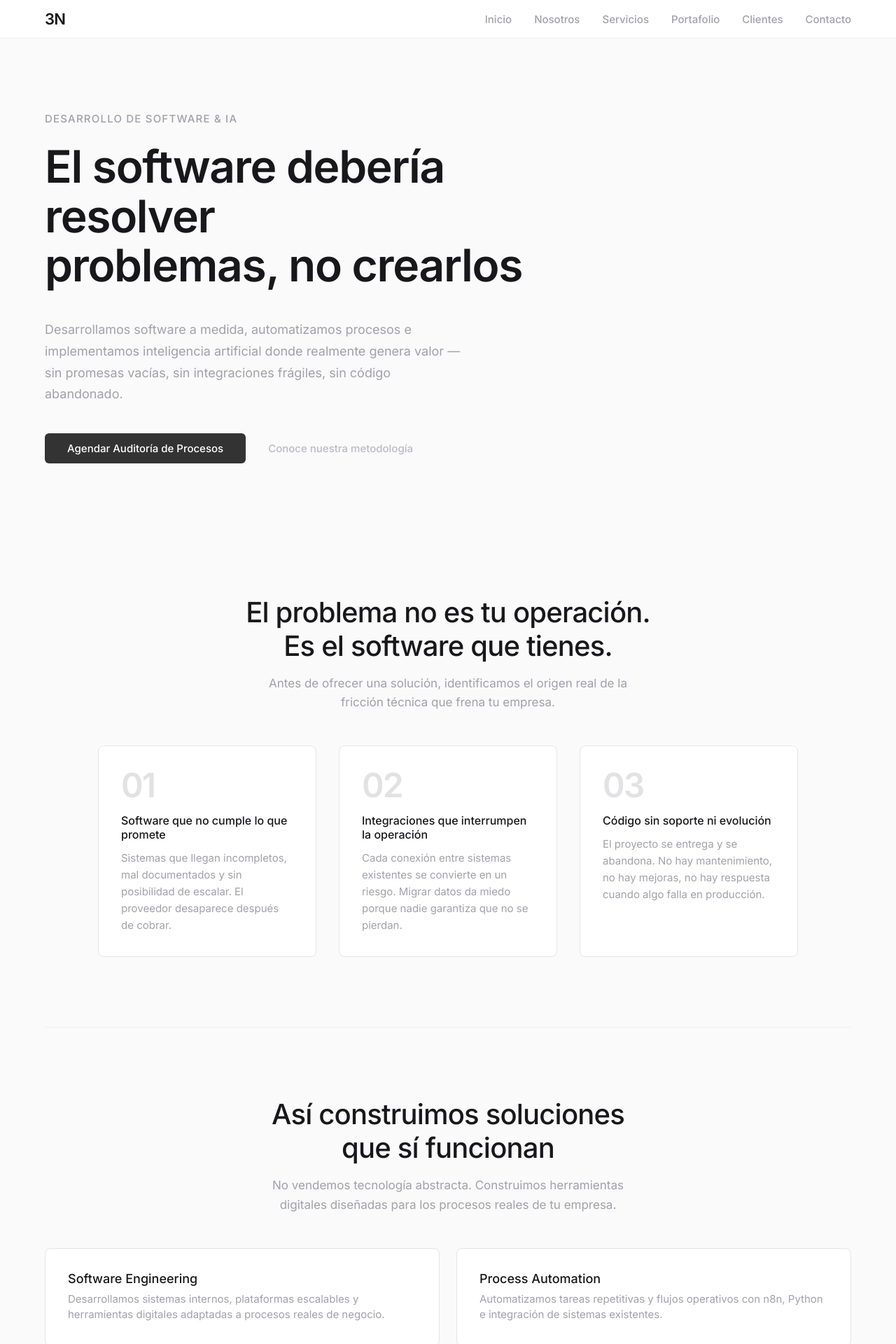
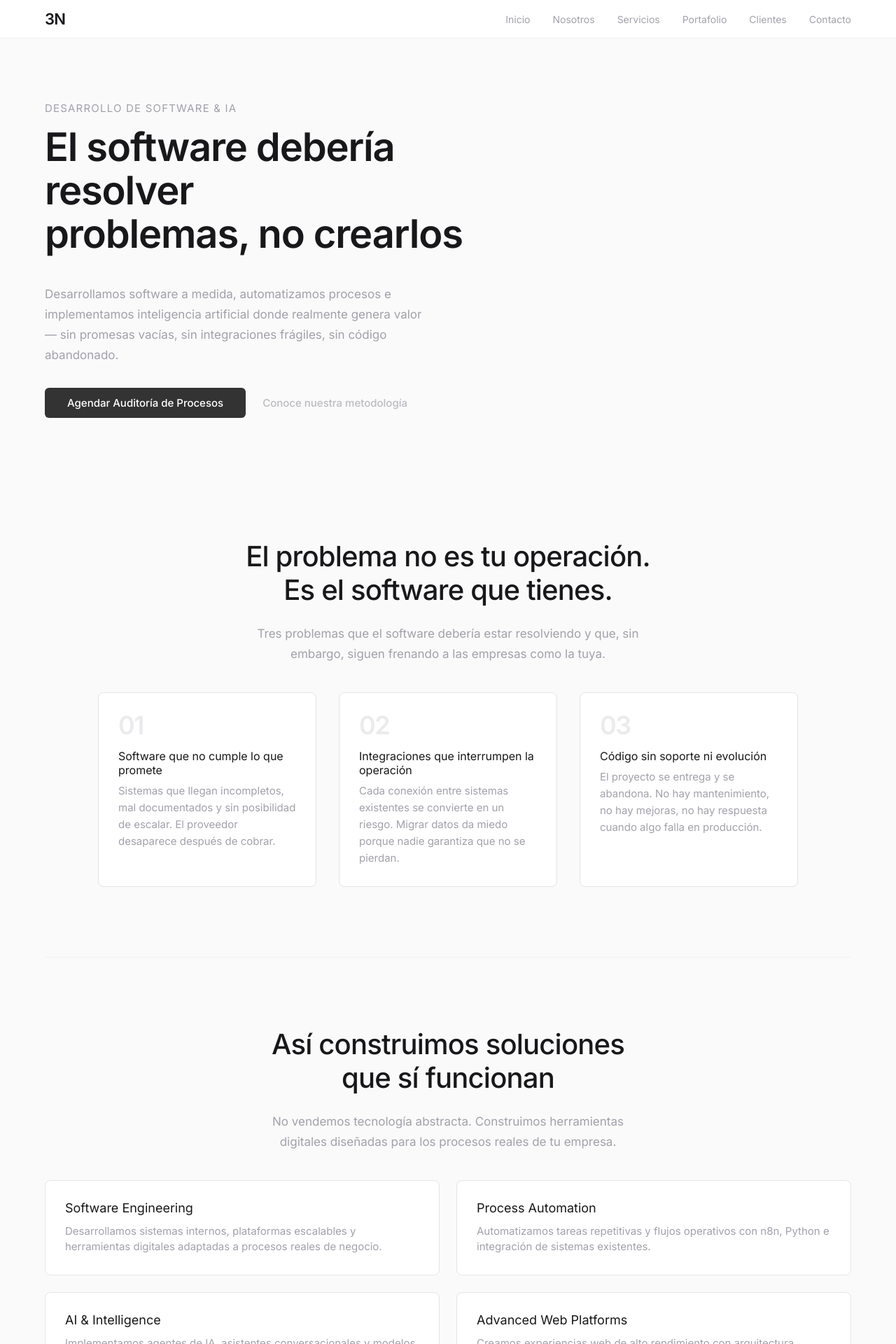
Before and after one commit to BillyBarrantes/tresnivelesweb, a Next.js app: page / in a window 1280 px wide. Shown: the top 1920 px of the page at 70% size. Built offline with nearby package versions, Linux system fonts and the light colour scheme.

Commit message:
polish visual: tipografía, jerarquía, espaciado, hero composition, migración <Image />, contadores visibles

```diff
--- a/src/app/globals.css
+++ b/src/app/globals.css
@@ -57,8 +57,8 @@ body {
 .nav-links a {
     text-decoration: none;
     color: var(--color-text-muted);
-    font-weight: 500;
-    font-size: 0.9375rem;
+    font-weight: 400;
+    font-size: 0.875rem;
     transition: color 0.2s ease;
 }
 
@@ -73,13 +73,13 @@ body {
 .hero {
     display: flex;
     align-items: center;
-    min-height: 85vh;
+    min-height: 75vh;
     padding-top: 2vh;
     position: relative;
 }
 
 .hero-text {
-    max-width: 700px;
+    max-width: 640px;
     display: flex;
     flex-direction: column;
     justify-content: center;
@@ -89,15 +89,15 @@ body {
 
 .hero-pretitle {
     font-size: 0.9375rem;
-    font-weight: 500;
+    font-weight: 400;
     color: var(--color-text-muted);
-    margin: 0 0 1.5rem 0;
+    margin: 0 0 1rem 0;
     letter-spacing: 0.08em;
     text-transform: uppercase;
 }
 
 .hero-title {
-    font-size: 4rem;
+    font-size: 3.5rem;
     font-weight: 600;
     line-height: 1.1;
     margin: 0 0 1.5rem 0;
@@ -106,18 +106,18 @@ body {
 }
 
 .hero-subtitle {
-    font-size: 1.125rem;
+    font-size: 1.0625rem;
     color: var(--color-text-muted);
-    margin-bottom: 2.5rem;
+    margin-bottom: 2rem;
     font-weight: 400;
     line-height: 1.7;
-    max-width: 600px;
+    max-width: 540px;
 }
 
 .hero-actions {
     display: flex;
     align-items: center;
-    gap: 2rem;
+    gap: 1.5rem;
 }
 
 .cta-button {
@@ -163,7 +163,7 @@ body {
     color: var(--color-text);
     text-align: center;
     margin-top: 0;
-    margin-bottom: 1rem;
+    margin-bottom: 1.5rem;
     letter-spacing: -0.02em;
     line-height: 1.2;
 }
@@ -172,9 +172,9 @@ body {
     font-size: 1.0625rem;
     color: var(--color-text-muted);
     max-width: 560px;
-    margin: 0 auto 3rem auto;
+    margin: 0 auto 2.5rem auto;
     text-align: center;
-    line-height: 1.6;
+    line-height: 1.7;
 }
 
 .section-title.left-align {
@@ -187,10 +187,10 @@ body {
 .section-text {
     font-size: 1.0625rem;
     color: var(--color-text-muted);
-    max-width: 600px;
+    max-width: 560px;
     margin: 0 auto 2.5rem auto;
     text-align: center;
-    line-height: 1.6;
+    line-height: 1.7;
 }
 
 .section-text.left-align {
@@ -224,7 +224,7 @@ body {
     background-color: var(--color-surface);
     border: 1px solid var(--color-border);
     border-radius: 8px;
-    padding: 2rem;
+    padding: 1.75rem;
     transition: border-color 0.2s ease, transform 0.2s ease;
 }
 
@@ -234,9 +234,9 @@ body {
 }
 
 .capability-card h3 {
-    margin: 0 0 0.5rem 0;
+    margin: 0 0 0.75rem 0;
     font-size: 1.125rem;
-    font-weight: 500;
+    font-weight: 400;
     color: var(--color-text);
 }
 
@@ -253,7 +253,7 @@ body {
     gap: 2.5rem;
     justify-content: center;
     flex-wrap: wrap;
-    margin-top: 3rem;
+    margin-top: 2rem;
 }
 
 .tech-logos img {
@@ -280,7 +280,7 @@ body {
     background-color: var(--color-surface);
     border: 1px solid var(--color-border);
     border-radius: 8px;
-    padding: 2rem;
+    padding: 1.75rem;
     transition: border-color 0.2s ease, transform 0.2s ease;
 }
 
@@ -291,9 +291,9 @@ body {
 
 .pain-card h3 {
     font-size: 1rem;
-    font-weight: 500;
+    font-weight: 400;
     color: var(--color-text);
-    margin: 0 0 0.75rem 0;
+    margin: 0 0 0.5rem 0;
 }
 
 .pain-card p {
@@ -304,10 +304,10 @@ body {
 }
 
 .pain-number {
-    font-size: 3rem;
+    font-size: 2.25rem;
     font-weight: 600;
     color: var(--color-text-muted);
-    opacity: 0.3;
+    opacity: 0.2;
     display: block;
     margin-bottom: 1rem;
     line-height: 1;
@@ -327,7 +327,7 @@ body {
     background-color: var(--color-surface);
     border: 1px solid var(--color-border);
     border-radius: 8px;
-    padding: 2rem;
+    padding: 1.75rem;
     position: relative;
     transition: border-color 0.2s ease, transform 0.2s ease;
 }
@@ -339,10 +339,11 @@ body {
 
 .process-step::before {
     counter-increment: step;
-    font-size: 3rem;
+    content: counter(step, decimal-leading-zero);
+    font-size: 2.25rem;
     font-weight: 600;
     color: var(--color-text-muted);
-    opacity: 0.3;
+    opacity: 0.2;
     display: block;
     margin-bottom: 1rem;
     line-height: 1;
@@ -351,9 +352,9 @@ body {
 
 .process-step h3 {
     font-size: 1rem;
-    font-weight: 500;
+    font-weight: 400;
     color: var(--color-text);
-    margin: 0 0 0.75rem 0;
+    margin: 0 0 0.5rem 0;
 }
 
 .process-step p {
@@ -375,7 +376,7 @@ body {
     background-color: var(--color-surface);
     border: 1px solid var(--color-border);
     border-radius: 8px;
-    padding: 2rem;
+    padding: 1.75rem;
     transition: border-color 0.2s ease, transform 0.2s ease;
 }
 
@@ -385,9 +386,9 @@ body {
 }
 
 .portfolio-card h3 {
-    margin: 0 0 0.5rem 0;
+    margin: 0 0 0.75rem 0;
     font-size: 1rem;
-    font-weight: 500;
+    font-weight: 400;
     color: var(--color-text);
 }
 
@@ -577,7 +578,7 @@ body {
 
 @media (max-width: 1024px) {
     .hero-title {
-        font-size: 3.5rem;
+        font-size: 3rem;
     }
     .pain-grid, .process-steps, .portfolio-grid {
         grid-template-columns: repeat(2, 1fr);
--- a/src/components/AboutSection.tsx
+++ b/src/components/AboutSection.tsx
@@ -1,3 +1,5 @@
+import Image from 'next/image';
+
 export default function AboutSection() {
   return (
     <section id="servicios" className="page-section">
@@ -39,12 +41,12 @@ export default function AboutSection() {
         </div>
       </div>
       <div className="tech-logos">
-        <img src="/images/python.svg" alt="Python" />
-        <img src="/images/nodejs.svg" alt="Node.js" />
-        <img src="/images/react_wordmark_light.svg" alt="React" />
-        <img src="/images/postgresql.svg" alt="PostgreSQL" />
-        <img src="/images/supabase_wordmark_light.svg" alt="Supabase" />
-        <img src="/images/gemini_wordmark.svg" alt="Gemini" />
+        <Image src="/images/python.svg" alt="Python" width={80} height={28} />
+        <Image src="/images/nodejs.svg" alt="Node.js" width={80} height={28} />
+        <Image src="/images/react_wordmark_light.svg" alt="React" width={80} height={28} />
+        <Image src="/images/postgresql.svg" alt="PostgreSQL" width={80} height={28} />
+        <Image src="/images/supabase_wordmark_light.svg" alt="Supabase" width={80} height={28} />
+        <Image src="/images/gemini_wordmark.svg" alt="Gemini" width={80} height={28} />
       </div>
     </section>
   );
--- a/src/components/ClientsSection.tsx
+++ b/src/components/ClientsSection.tsx
@@ -1,13 +1,15 @@
+import Image from 'next/image';
+
 export default function ClientsSection() {
   return (
     <section id="clientes" className="page-section">
-      <h2 className="section-title">Nuestros Clientes</h2>
+      <h2 className="section-title">Clientes</h2>
       <div className="clients-carousel">
-        <img src="/images/interamericana.png" alt="Logo de Interamericana" />
-        <img src="/images/logo_AGP.svg" alt="Logo de AGP" />
-        <img src="/images/Logo_American.png" alt="Logo de American" />
-        <img src="/images/logo_Miguelito.png" alt="Logo de Miguelito" />
-        <img src="/images/Logo_Tradesur.png" alt="Logo de Tradesur" />
+        <Image src="/images/interamericana.png" alt="Logo de Interamericana" width={180} height={40} />
+        <Image src="/images/logo_AGP.svg" alt="Logo de AGP" width={100} height={40} />
+        <Image src="/images/Logo_American.png" alt="Logo de American" width={180} height={40} />
+        <Image src="/images/logo_Miguelito.png" alt="Logo de Miguelito" width={180} height={40} />
+        <Image src="/images/Logo_Tradesur.png" alt="Logo de Tradesur" width={180} height={40} />
       </div>
     </section>
   );
--- a/src/components/PainSection.tsx
+++ b/src/components/PainSection.tsx
@@ -55,8 +55,8 @@ export default function PainSection() {
         El problema no es tu operación.<br />Es el software que tienes.
       </h2>
       <p className="section-subtitle reveal">
-        Antes de ofrecer una solución, identificamos el origen real de la
-        fricción técnica que frena tu empresa.
+        Tres problemas que el software debería estar resolviendo
+        y que, sin embargo, siguen frenando a las empresas como la tuya.
       </p>
       <div className="pain-grid">
         {pains.map((pain, i) => (
```
